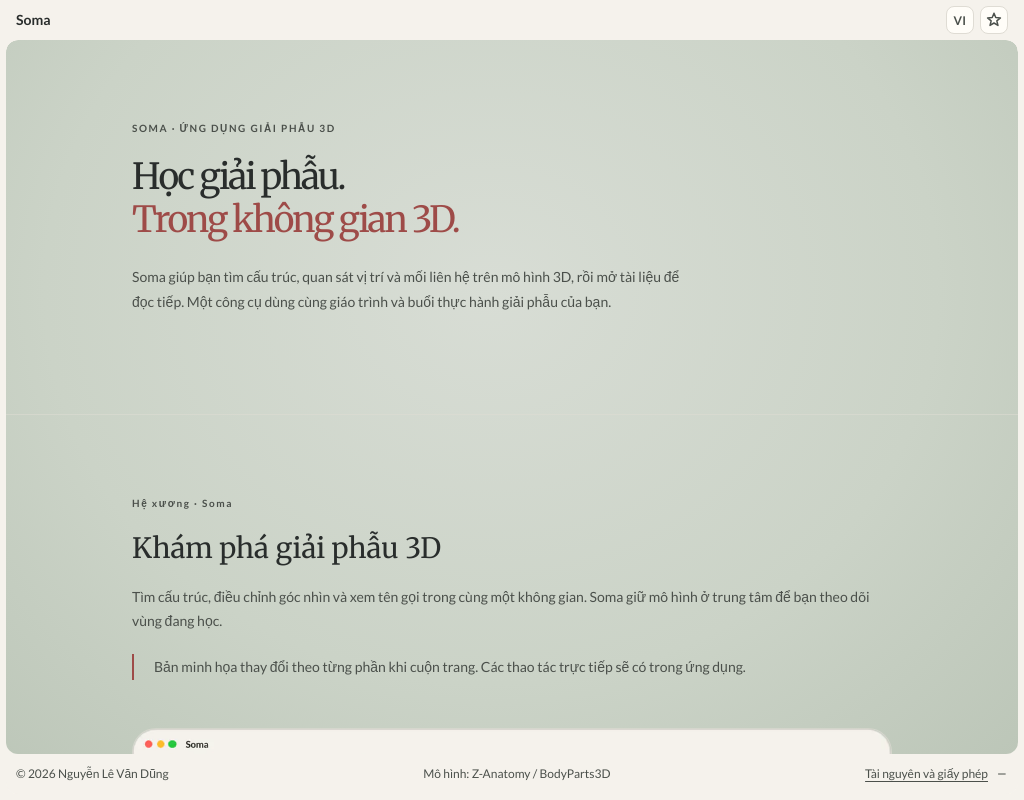
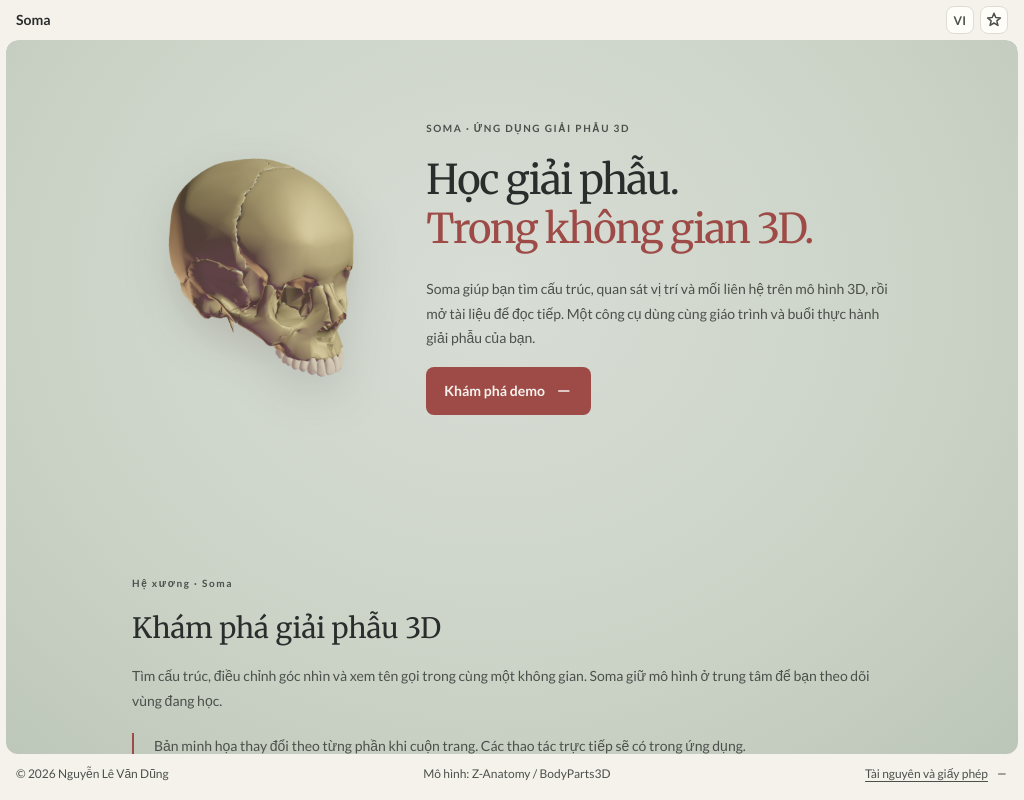
Before and after one commit to VanDung-dev/soma-site, a website built with Vite: page index.html in a window 1024 px wide. Built offline with nearby package versions, Linux system fonts and the light colour scheme.

Commit message:
style: refine intro section layout with app logo and explore link
- Add `site.exploreDemo` translation key in `messages.json` for the demo CTA button.
- Insert `app-logo-preview` figure and `compact-explore` anchor into the intro section in `templates.ts`.
- Style the app logo preview with a radial gradient backdrop, drop shadow, and responsive grid placement in `site.css`.
- Lay out intro section as a two-column grid on medium viewports (800–1279px), positioning the logo, header, and explore link.

```diff
--- a/src/i18n/messages.json
+++ b/src/i18n/messages.json
@@ -15,6 +15,7 @@
     "site.hero.title1": {"vi": "Học giải phẫu.", "en": "Study anatomy."},
     "site.hero.title2": {"vi": "Trong không gian 3D.", "en": "In 3D."},
     "site.hero.description": {"vi": "Soma giúp bạn tìm cấu trúc, quan sát vị trí và mối liên hệ trên mô hình 3D, rồi mở tài liệu để đọc tiếp. Một công cụ dùng cùng giáo trình và buổi thực hành giải phẫu của bạn.", "en": "Soma helps you find structures, explore their positions and relationships on a 3D model, and open related readings. A tool to use alongside your anatomy textbook and practical classes."},
+    "site.exploreDemo": {"vi": "Khám phá demo", "en": "Explore the demo"},
     "site.copyright": {"vi": "© 2026 Nguyễn Lê Văn Dũng", "en": "© 2026 Nguyễn Lê Văn Dũng"},
     "site.modelCredit": {"vi": "Mô hình: Z-Anatomy / BodyParts3D", "en": "Models: Z-Anatomy / BodyParts3D"},
     "site.credits": {"vi": "Tài nguyên và giấy phép", "en": "Assets and licenses"},
--- a/src/pages/templates.ts
+++ b/src/pages/templates.ts
@@ -23,8 +23,12 @@ function demoPreview(page: 'learn' | 'spread'): string {
   return `<figure class="compact-preview" aria-hidden="true"><img class="preview-light" src="./home/preview-${page}-light.webp" width="1200" height="800" alt="" /><img class="preview-dark" src="./home/preview-${page}-dark.webp" width="1200" height="800" alt="" /></figure>`;
 }
 
+function appLogoPreview(): string {
+  return '<figure class="app-logo-preview" aria-hidden="true"><img src="./icons/app-icon.png" width="1024" height="1024" alt="" loading="lazy" decoding="async" /></figure>';
+}
+
 function introductionSection(): string {
-  return `<section id="start" class="product-section intro-section" data-scene="0" aria-labelledby="hero-title"><div class="product-inner" tabindex="0" role="region" aria-labelledby="hero-title"><header class="product-header">${text('site.hero.eyebrow', 'p', 'class="eyebrow"')}<h1 id="hero-title" data-i18n-aria-label="study.heroTitle">${text('site.hero.title1')}<br />${text('site.hero.title2', 'em')}</h1>${text('site.hero.description', 'p', 'class="description"')}</header>${downloadOptions()}</div></section>`;
+  return `<section id="start" class="product-section intro-section" data-scene="0" aria-labelledby="hero-title"><div class="product-inner" tabindex="0" role="region" aria-labelledby="hero-title">${appLogoPreview()}<header class="product-header">${text('site.hero.eyebrow', 'p', 'class="eyebrow"')}<h1 id="hero-title" data-i18n-aria-label="study.heroTitle">${text('site.hero.title1')}<br />${text('site.hero.title2', 'em')}</h1>${text('site.hero.description', 'p', 'class="description"')}</header><a class="compact-explore" href="#learn">${text('site.exploreDemo')}${arrow}</a>${downloadOptions()}</div></section>`;
 }
 
 function appOverviewSection(): string {
--- a/src/styles/site.css
+++ b/src/styles/site.css
@@ -114,17 +114,22 @@ main{position:relative;isolation:isolate}.eyebrow{font-size:10px;font-weight:700
 @media(max-width:700px){.stage>.load-status{left:8%;top:18%;bottom:auto}.stage>.retry{left:8%;top:30%;bottom:auto}}
 
 .compact-preview{display:none}
+.compact-explore{display:none}
+.app-logo-preview{display:none}
 @media(max-width:1279px){
   .stage{display:none}
   .site-scroll{overflow-x:hidden;overflow-y:auto;overscroll-behavior-y:contain}
   .anatomy-journey{height:auto;min-height:100%;overflow:visible}
-  .product-section{display:flex;flex-direction:column;justify-content:flex-start;align-items:stretch;height:auto;min-height:0;padding:clamp(40px,8vw,80px) clamp(20px,6vw,80px);overflow:visible;border-top:1px solid color-mix(in srgb,var(--line) 55%,transparent)}
-  .product-section:first-of-type{border-top:0}
+  .product-section{display:flex;flex-direction:column;justify-content:flex-start;align-items:stretch;height:auto;min-height:0;padding:clamp(40px,8vw,80px) clamp(20px,6vw,80px);overflow:visible;border-top:0}
   .product-section .product-inner{width:100%;max-width:760px;height:auto;margin:0 auto;padding:0;overflow:visible}
   .intro-section,.overview-section,#app-overview,.closing-section{padding:clamp(40px,8vw,80px) clamp(20px,6vw,80px)}
   .intro-section .product-inner,.closing-section .product-inner{display:flex;flex-direction:column;align-items:flex-start;max-width:760px}
   .intro-section .product-header{margin-top:0}
   .intro-section .download-options{display:none}
+  .compact-explore{display:inline-flex;align-items:center;justify-content:center;gap:10px;min-height:48px;padding:12px 18px;border-radius:var(--control-radius);background:var(--accent);color:var(--page-bg);font-size:14px;font-weight:700}
+  .app-logo-preview{position:relative;display:grid;place-items:center;width:min(76vw,440px);aspect-ratio:1;margin:12px auto 0}
+  .app-logo-preview::before{content:'';position:absolute;inset:10%;border-radius:50%;background:radial-gradient(circle,color-mix(in srgb,var(--accent) 12%,transparent),transparent 70%)}
+  .app-logo-preview img{position:relative;display:block;width:100%;height:100%;object-fit:contain;filter:drop-shadow(0 16px 24px color-mix(in srgb,var(--text) 14%,transparent))}
   .feature-section{margin-bottom:0}
   .product-header{margin-bottom:20px}
   .product-header .description{font-size:14px;line-height:1.75}
@@ -138,3 +143,10 @@ main{position:relative;isolation:isolate}.eyebrow{font-size:10px;font-weight:700
   .intro-section h1{font-size:clamp(30px,9.5vw,48px);letter-spacing:-1.5px;line-height:1.15}
   .compact-preview{margin-top:20px}
 }
+@media(min-width:800px) and (max-width:1279px){
+  .intro-section .product-inner{display:grid;grid-template-columns:minmax(240px,34%) minmax(0,1fr);align-items:center;column-gap:clamp(24px,3.5vw,40px);row-gap:16px}
+  .intro-section .product-header{grid-column:2;grid-row:1;margin-bottom:0}
+  .intro-section .product-header h1{font-size:clamp(34px,4vw,48px);letter-spacing:-1.4px}
+  .intro-section .compact-explore{grid-column:2;grid-row:2;justify-self:start}
+  .intro-section .app-logo-preview{grid-column:1;grid-row:1/span 2;width:min(100%,360px);margin:0 auto}
+}
```
